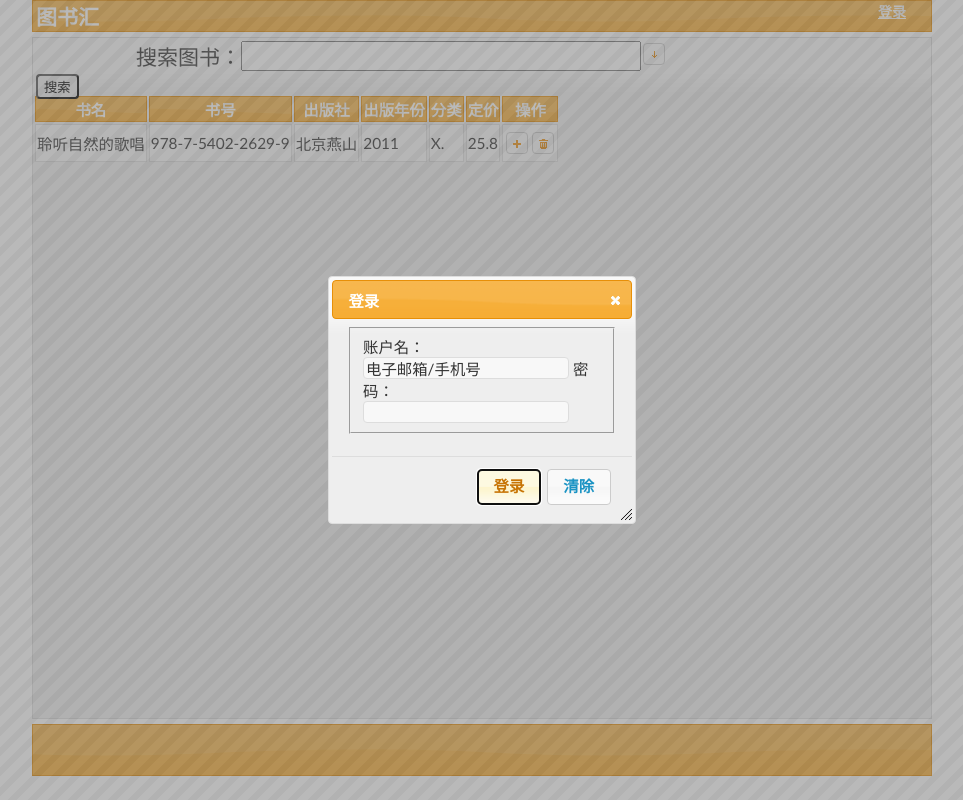
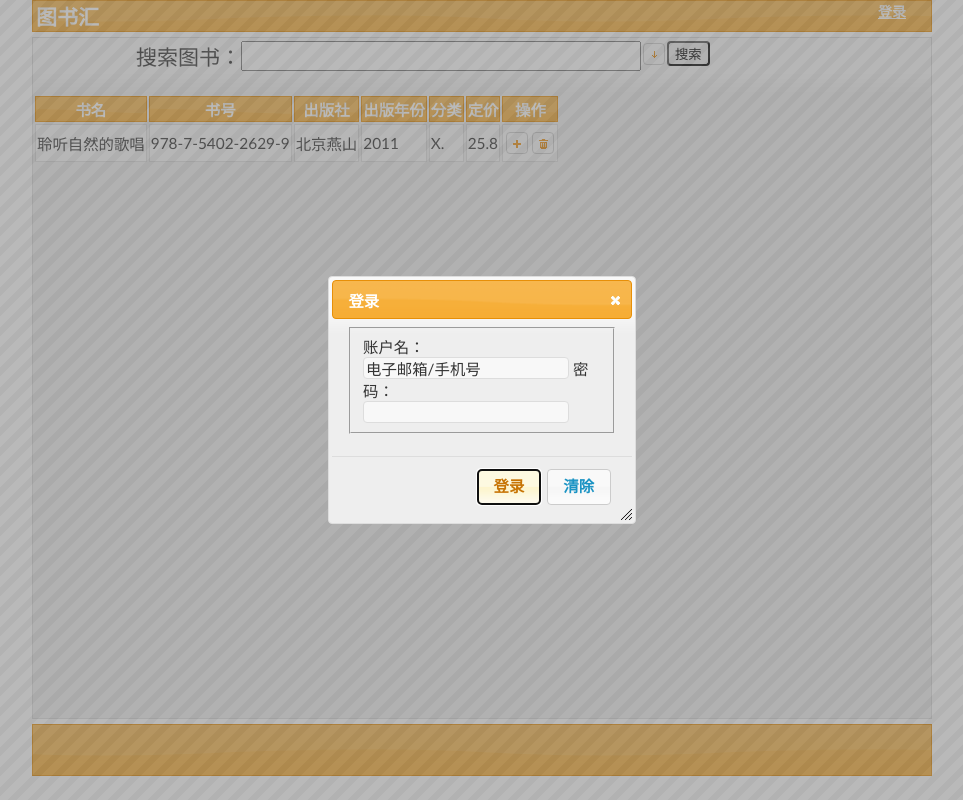
Before and after one commit to unasogno/bookstore, a plain HTML site: page src/web_pages/search.html in a window 1280 px wide. Shown: the whole page, without its empty margins (158-1121 px from the left). Drawn offline with Linux system fonts and the light colour scheme; files whose address does not match are found by name.

```diff
--- a/src/web_pages/search.html
+++ b/src/web_pages/search.html
@@ -20,7 +20,8 @@
         <div id="search">
           <div id="search-label" class="big" >搜索图书：</div>
           <input id="search-box" type="text" class="big" ></input>
-    		  <ul id="icons" class="ui-widget ui-helper-clearfix" >
+    		  <ul id="icons" class="ui-widget" >
+            <!-- ui-helper-clearfix  -->
     		    <li id="submit" class="ui-state-default ui-corner-all" title=".ui-icon-search" >
               <span class="ui-icon ui-icon-arrow-1-s"></span>
             </li>
```
